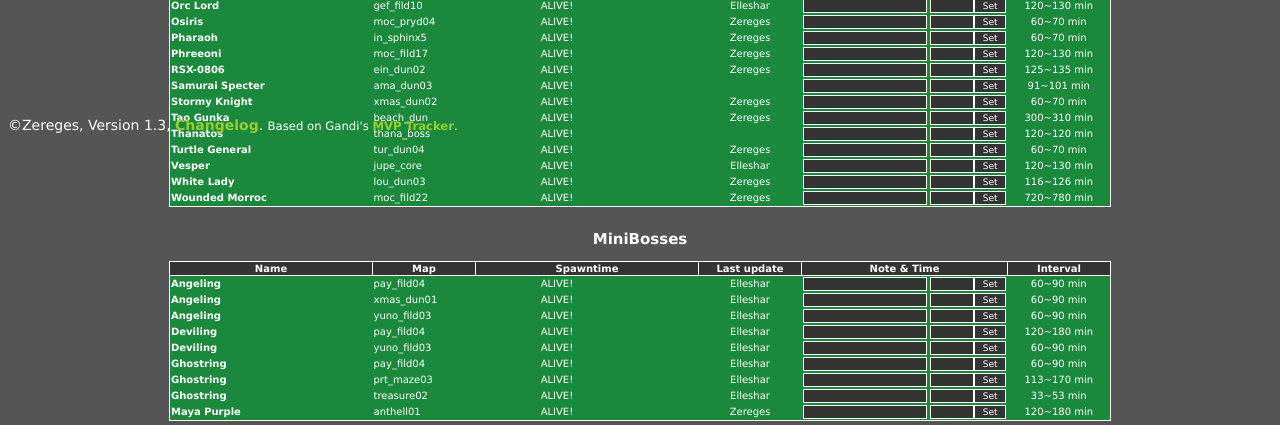
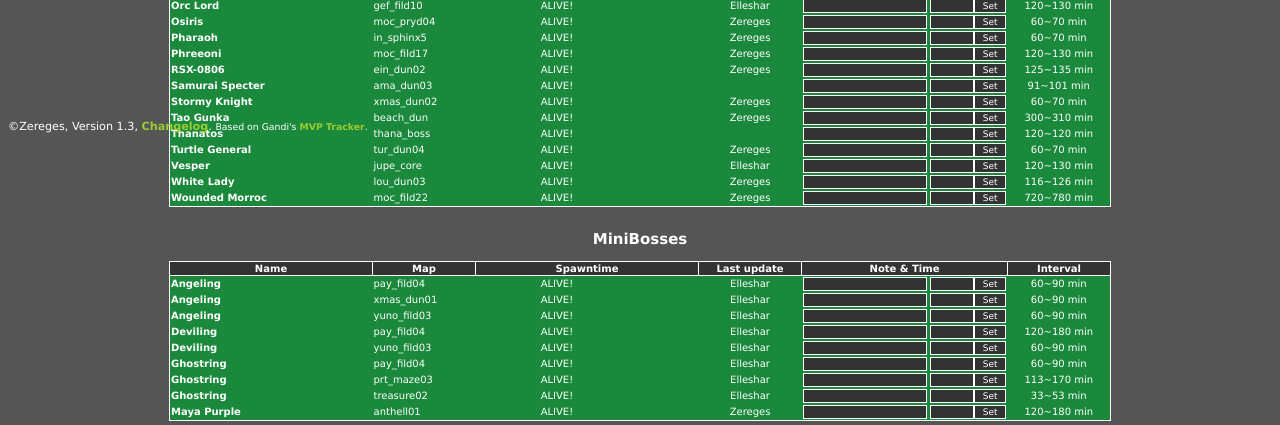
Before and after one commit to Zereges/ragnarok-mvp-tracker, a PHP site: page /index.php in a window 1280 px wide. Shown: the part 662-1087 px from the top of the page. Run offline with PHP 8.4, Linux system fonts and the light colour scheme; the visitor is signed in with stand-in values (Sample User, id 1); data comes from the database, SQL or seed files in the repository; data that the repository does not hold is empty; some libraries are stand-ins or nearby versions.

Commit message:
User trivia fixes

```diff
--- a/actions.php
+++ b/actions.php
@@ -38,7 +38,7 @@
                 $file->fwrite(json_encode($data));
                 return $data;
             }
-            return json_decode(file_get_contents($filename));
+            return json_decode(file_get_contents($filename), true);
         }
     }
 ?>
--- a/index.php
+++ b/index.php
@@ -164,6 +164,6 @@
         <br>
         <div class="linkwrapper"><a target="_blank" href="stats/user.php">User trivia</a><div>
     </div>
-    <div style="position: fixed; bottom: 5px; text-align: right;">©Zereges, Version <?= VERSION ?>, <a href="changelog.txt" target="_blank">Changelog</a>. <small>Based on Gandi's <a href="https://github.com/dangerH/RO-MVP-Timer" target="_blank">MVP Tracker</a>.</small></div>
+    <div style="position: fixed; bottom: 5px; text-align: right; font-size: 0.8em;">©Zereges, Version <?= VERSION ?>, <a href="changelog.txt" target="_blank">Changelog</a>. <small>Based on Gandi's <a href="https://github.com/dangerH/RO-MVP-Timer" target="_blank">MVP Tracker</a>.</small></div>
   </body>
 </html>
```
Also changed, not shown: changelog.txt.
